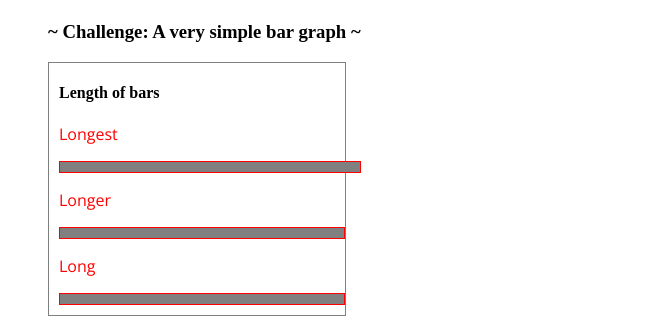
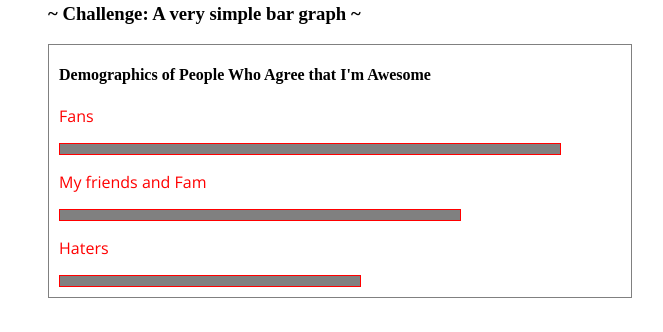
Before and after one commit to haley-ukelele/jnl221_moreland, a plain HTML site: page basic.html in a window 1280 px wide. Shown: the part 2251-2583 px from the top of the page, without its empty margins (80-743 px from the left). Drawn offline with nearby package versions, Linux system fonts and the light colour scheme.

Commit message:
Update basic.html

```diff
--- a/basic.html
+++ b/basic.html
@@ -25,23 +25,25 @@
                 border: 1px solid gray;
                 padding-left: 10px;
                 padding-bottom: 10px;
-                width: 25%;
+                width: 50%;
             }
             .bar_label {
                 color: red;
             }
             #longest {
-                width: 300px;
+                width: 500px;
                 height: 10px;
                 background: gray;
                 border: 1px solid red;
             }
             #longer {
+                width: 400px;
                 height: 10px;
                 background: gray;
                 border: 1px solid red;
             }
             #long {
+                width: 300px;
                 height: 10px;
                 background: gray;
                 border: 1px solid red;
@@ -111,8 +113,7 @@
         <!-- Include: an unordered list of at least three books, list items should have a border -->
         <!-- Tags to use: <ul>, <li> with classes named 'book' that is styled in the <style> section -->
             <ul>
-                <li>The Secret History</li>
-                <Li>The Goldfinch</Li>
+                <li><book>The Secret History</book></Li>
                 <li>The Song of Achilles</li>
                 <li>The Picture of Dorian Gray</li>
                 <li>We All Looked Up</li>
@@ -129,12 +130,12 @@
         <!-- Challenge! Add CSS styles to '#longer' and '#long' to make the bar graph look like it's ordered from longest to shortest. You may also change the h4 text and the p text to make this simple bar chart reflect real (or fake) data. -->
 
         <div id="bargraph">
-            <h4>Length of bars</h4>
-            <p class="bar_label">Longest</p>
+            <h4>Demographics of People Who Agree that I'm Awesome</h4>
+            <p class="bar_label">Fans</p>
             <div id="longest"></div>
-            <p class="bar_label">Longer</p>
+            <p class="bar_label">My friends and Fam</p>
             <div id="longer"></div>
-            <p class="bar_label">Long</p>
+            <p class="bar_label">Haters</p>
             <div id="long"></div>
         </div>
 
```
